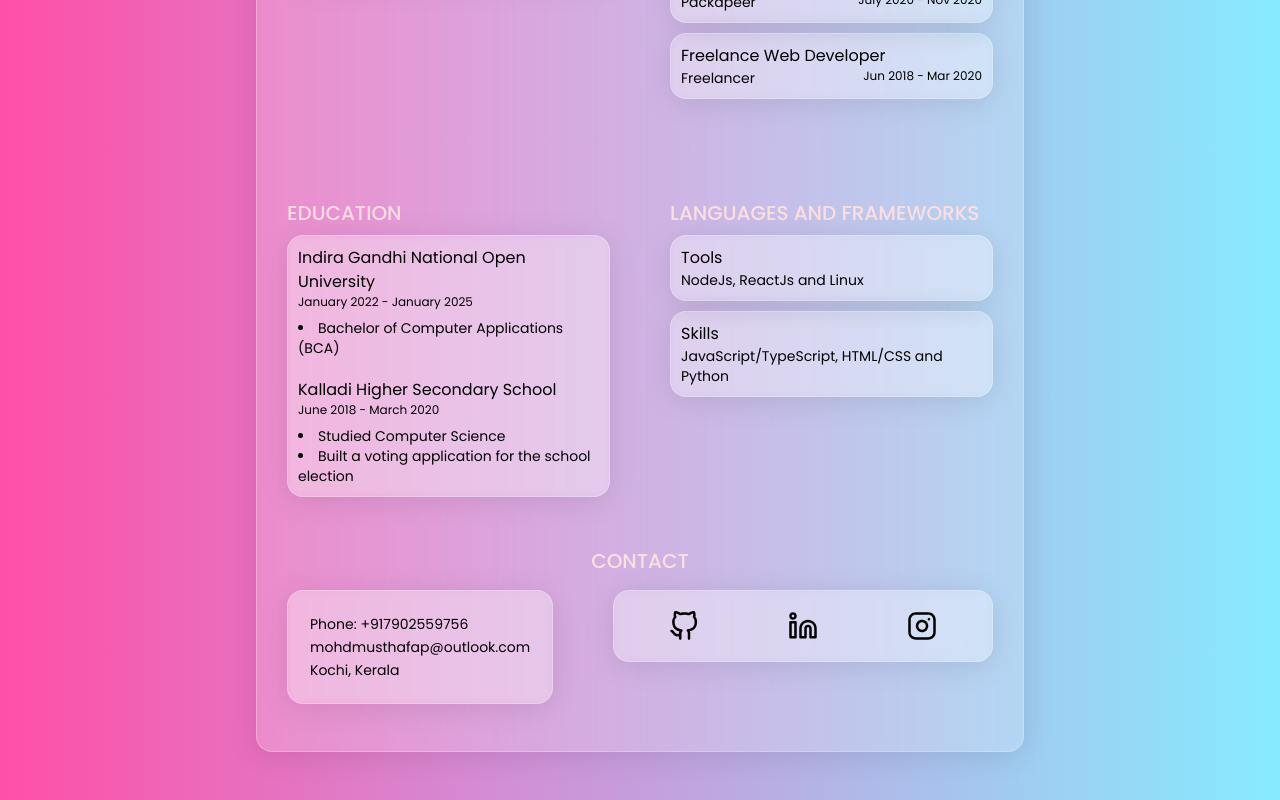
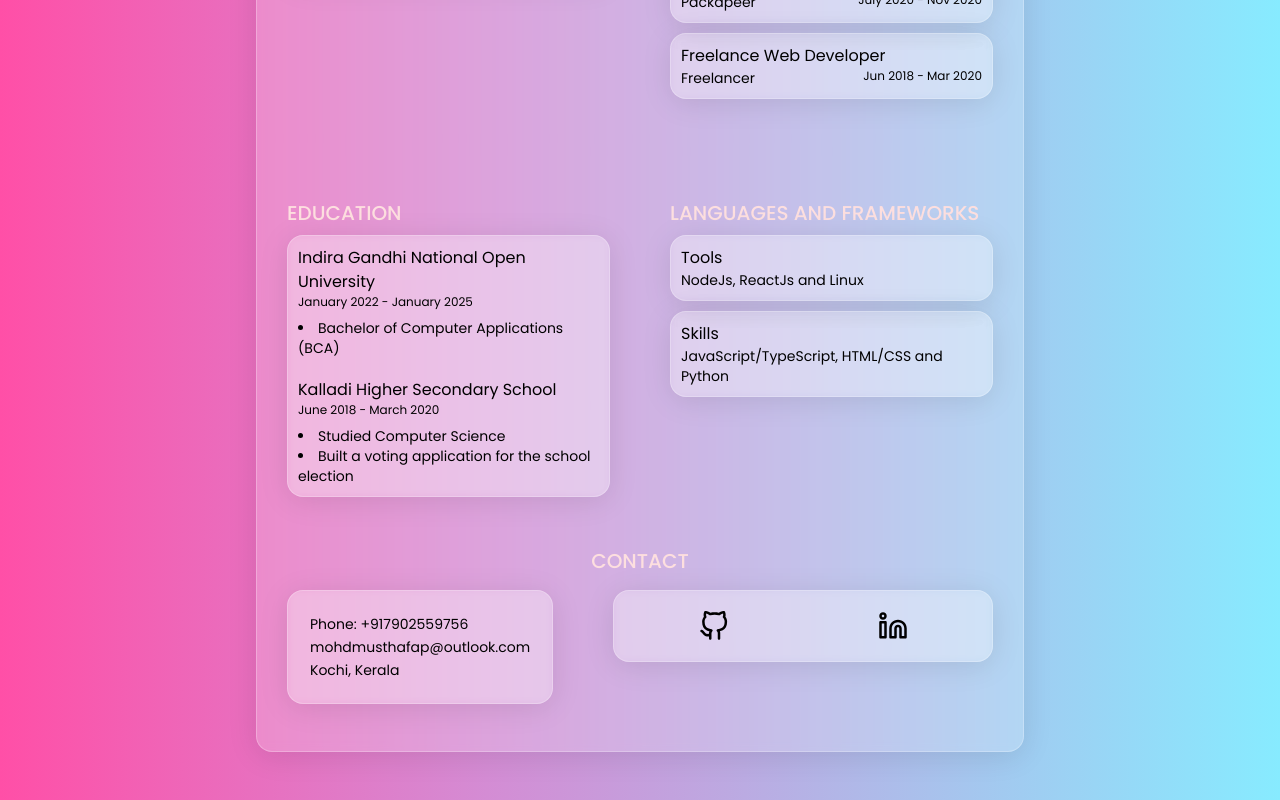
Before and after one commit to mohdmusthafa/mohdmusthafa.github.io, a Nuxt app: page / in a window 1280 px wide. Shown: the part 364-1164 px from the top of the page. Built offline with nearby package versions, Linux system fonts and the light colour scheme.

Commit message:
feat: remove instagram

```diff
--- a/components/Contact.vue
+++ b/components/Contact.vue
@@ -20,9 +20,6 @@
         <a href="https://www.linkedin.com/in/mohdmusthafa" target="_blank">
           <img src="/linkedin.svg" class="icon" alt="LinkedIn" />
         </a>
-        <a href="https://www.instagram.com/musthuuh/" target="_blank">
-          <img src="/instagram.svg" class="icon" alt="Instagram" />
-        </a>
       </div>
     </div>
   </div>
```
